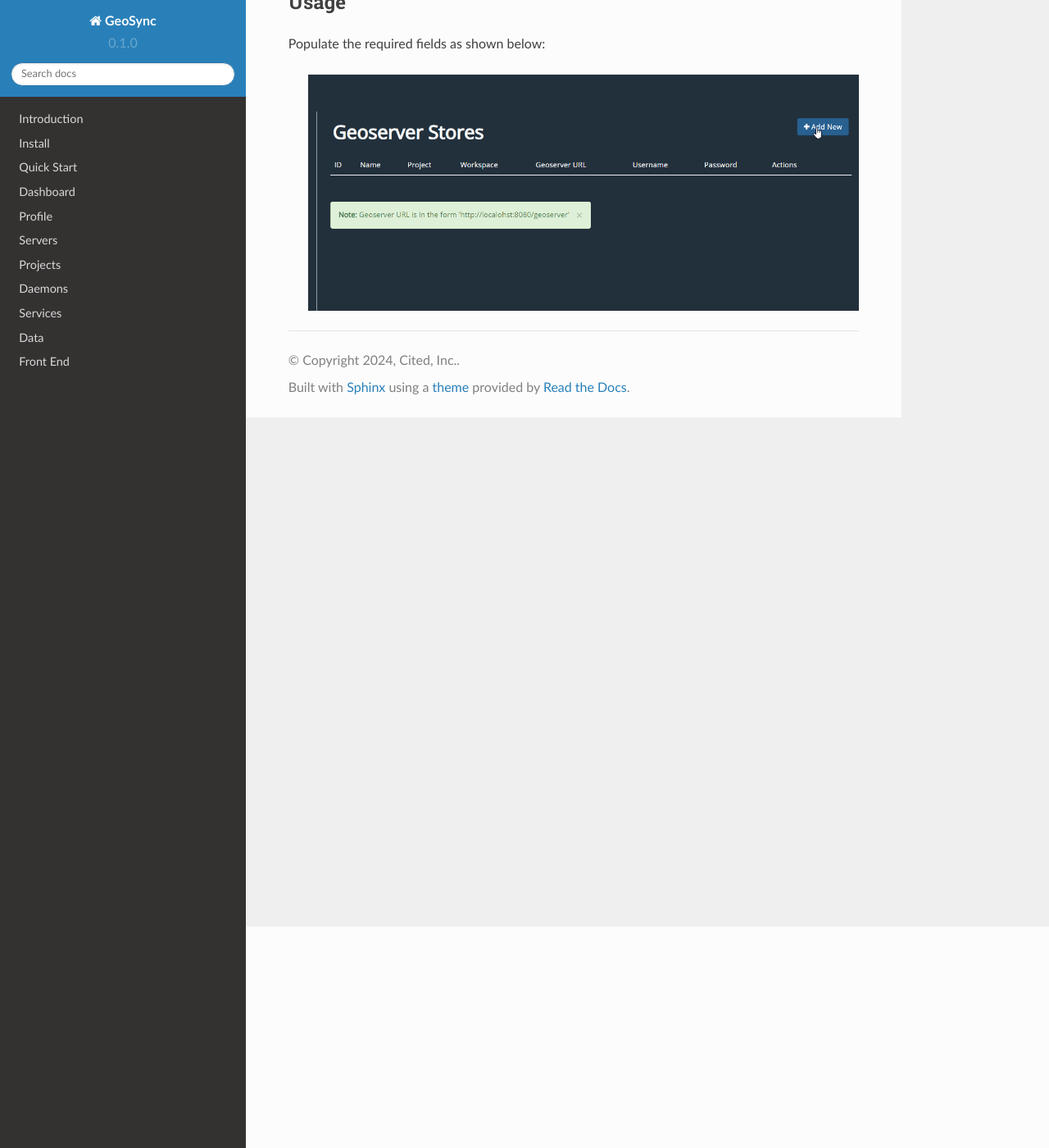
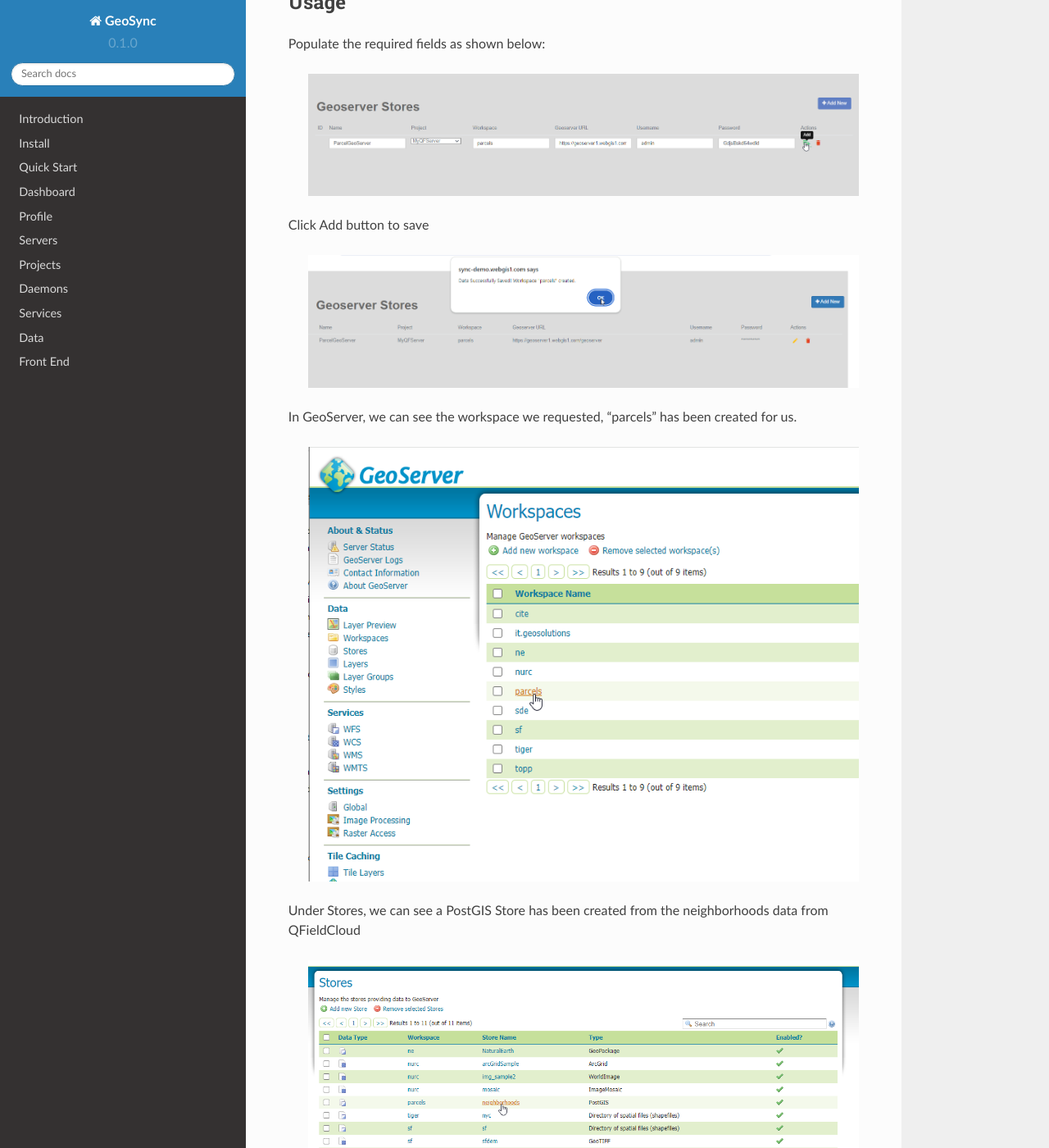
Before and after one commit to AcuGIS/GeoSync, a Sphinx documentation site: the page built from docs/source/geoserver.rst, in a window 1280 px wide and 1400 px high, scrolled down 270 px. Shown: the whole window at 82% size. Built offline with Sphinx 7.4.7 and the Read the Docs theme 2.0.0, drawn with Linux system fonts in a browser that asks for light colours; some of the changed text lies outside the part shown.

Commit message:
Update geoserver.rst

```diff
--- a/docs/source/geoserver.rst
+++ b/docs/source/geoserver.rst
@@ -10,4 +10,33 @@ Usage
 
 Populate the required fields as shown below:
 
-   .. image:: images/geoserver-1.png
+   .. image:: images/gs-stores-1.png
+
+Click Add button to save
+
+   .. image:: images/gs-stores-12.png
+
+In GeoServer, we can see the workspace we requested, "parcels" has been created for us.
+
+   .. image:: images/gs-stores-3.png
+
+
+Under Stores, we can see a PostGIS Store has been created from the neighborhoods data from QFieldCloud
+
+   .. image:: images/gs-stores-4.png
+
+
+Click Add button to save
+
+   .. image:: images/gs-stores-5.png
+
+
+
+Click Add button to save
+
+   .. image:: images/gs-stores-6.png
+
+
+Click Add button to save
+
+   .. image:: images/gs-stores-7.png
```
